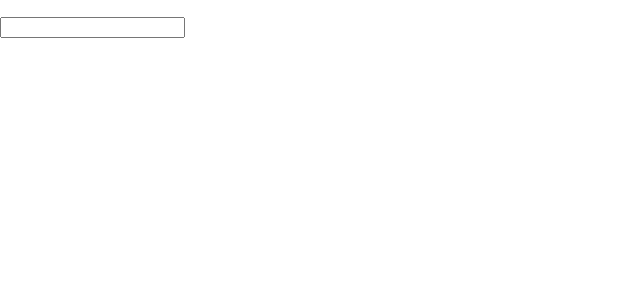
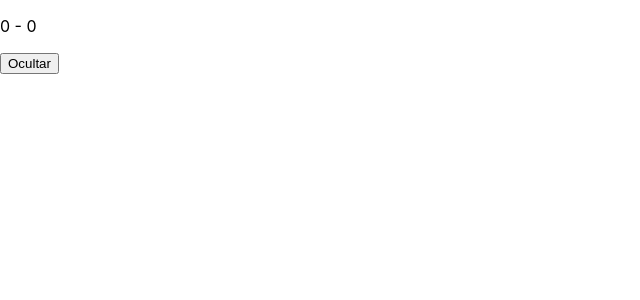
Before and after one commit to GonzaQ7/CRUD-JavaFullstack-SpringBoot-React, a React (Create React App) app: page / in a window 1280 px wide. Shown: the top 300 px of the page, without its empty margins (0-640 px from the left). Built offline with nearby package versions, Linux system fonts and the light colour scheme.

Commit message:
Ejercicio 2 useEffect

```diff
--- a/src/App.jsx
+++ b/src/App.jsx
@@ -1,23 +1,18 @@
-import { useEffect, useState } from "react";
+import { useState } from "react";
 import "./App.css";
+import CoordenadaFlecha from "./components/CoordenadaFlecha";
 
 function App() {
-  const [texto, setTexto] = useState("");
+  const [visible, setVisible] = useState(true);
 
-  useEffect(() => {
-    document.title = texto;
-  }, [texto]);
-
-  function cambiar(e) {
-    setTexto(e.target.value);
+  function ocultar() {
+    setVisible(false);
   }
 
   return (
     <div>
-      <p>
-        <input type="text" onChange={cambiar} />
-      </p>
-      <p>{texto}</p>
+      {visible ? <CoordenadaFlecha /> : <p>Se oculto la coordenada</p>}
+      <button onClick={ocultar}>Ocultar</button>
     </div>
   );
 }
--- /dev/null
+++ b/src/components/CoordenadaFlecha.jsx
@@ -0,0 +1,26 @@
+import { useEffect, useState } from "react";
+
+function CoordenadaFlecha() {
+  const [posicion, setPosicion] = useState({ x: 0, y: 0 });
+  useEffect(() => {
+    window.addEventListener("mousemove", fijarPosicion);
+
+    return () => {
+      window.removeEventListener("mousemove", fijarPosicion);
+      console.log("Se borro el registro de eventos");
+    };
+  }, []);
+
+  function fijarPosicion(e) {
+    setPosicion({ x: e.clientX, y: e.clientY });
+  }
+
+  return (
+    <div>
+      <p>
+        {posicion.x} - {posicion.y}
+      </p>
+    </div>
+  );
+}
+export default CoordenadaFlecha;
```
